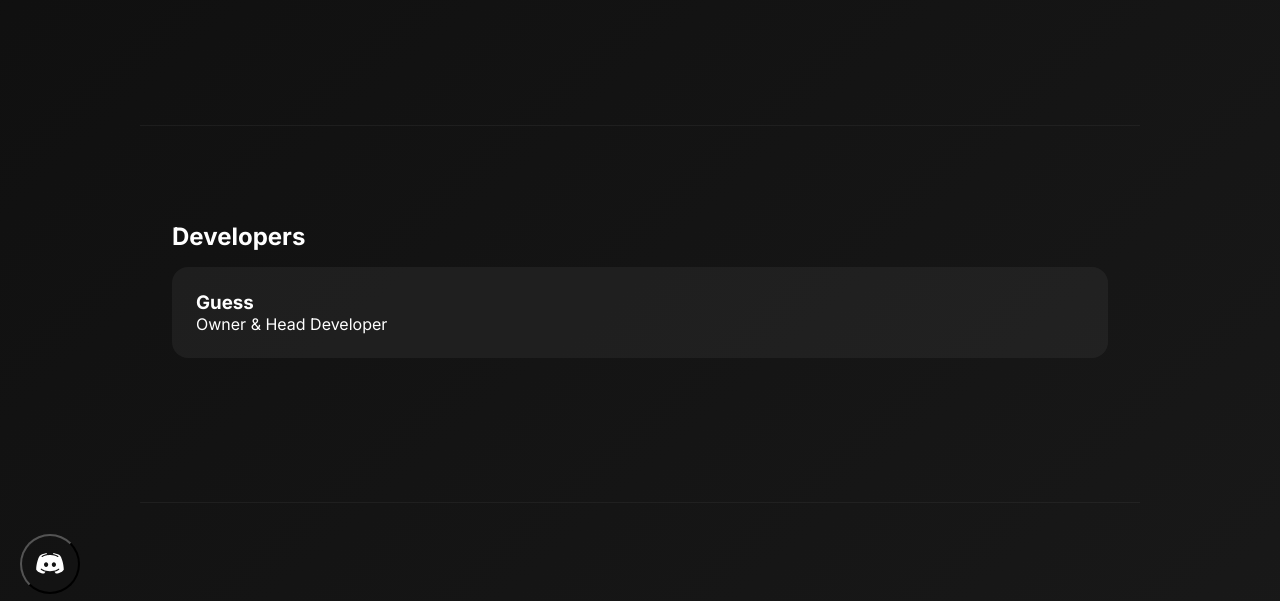
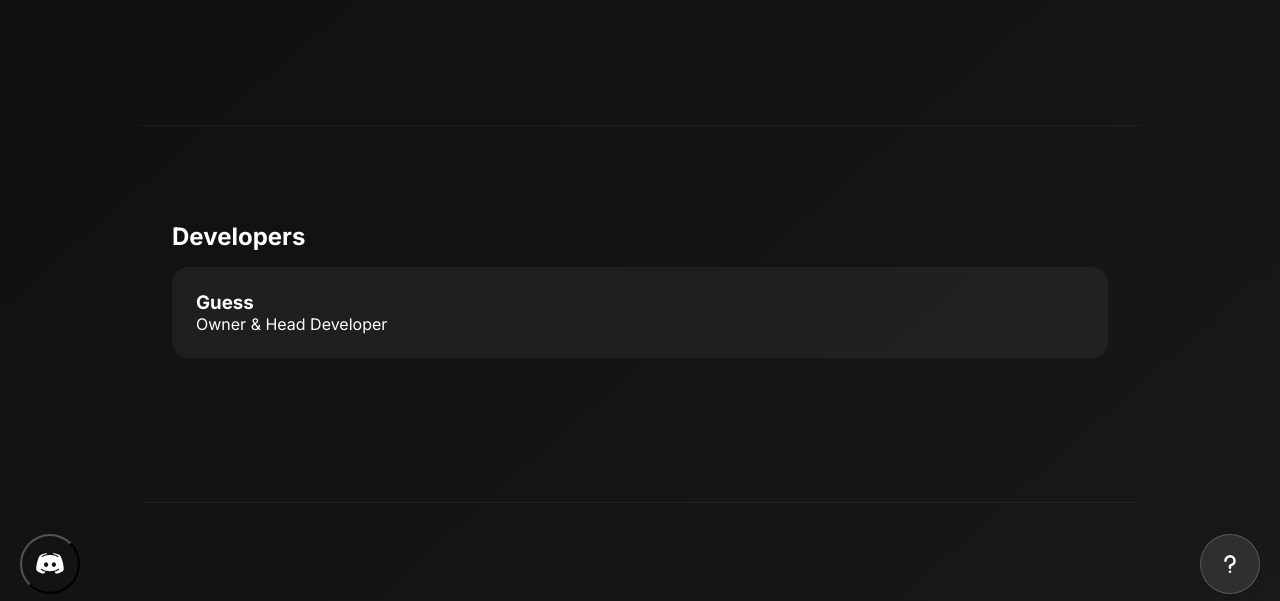
Before and after one commit to cypherwastaken/btbubbablox, a plain HTML site: page index.html in a window 1280 px wide. Shown: the part 186-787 px from the top of the page. Drawn offline with Linux system fonts and the light colour scheme.

Commit message:
Update index.html

```diff
--- a/index.html
+++ b/index.html
@@ -329,6 +329,7 @@
     <button id="close-btn" aria-label="Close Discord Widget">×</button>
     <iframe src="https://discord.com/widget?id=1374154879131717704&theme=dark" width="350" height="500" allowtransparency="true" frameborder="0" sandbox="allow-popups allow-popups-to-escape-sandbox allow-same-origin allow-scripts"></iframe>
   </div>
+  <script src="revixpopup.js"></script>
 
   <script>
     const discordBtn = document.getElementById('discord-btn');
```
